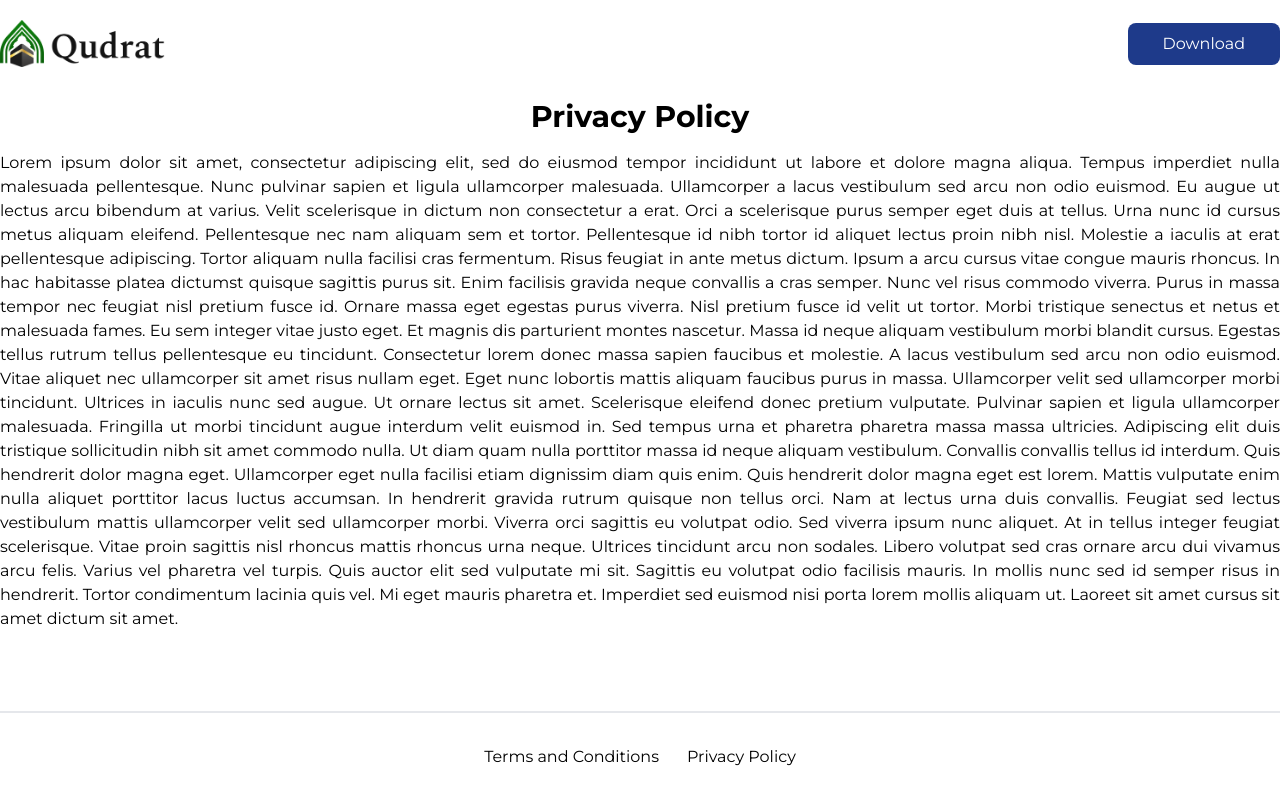
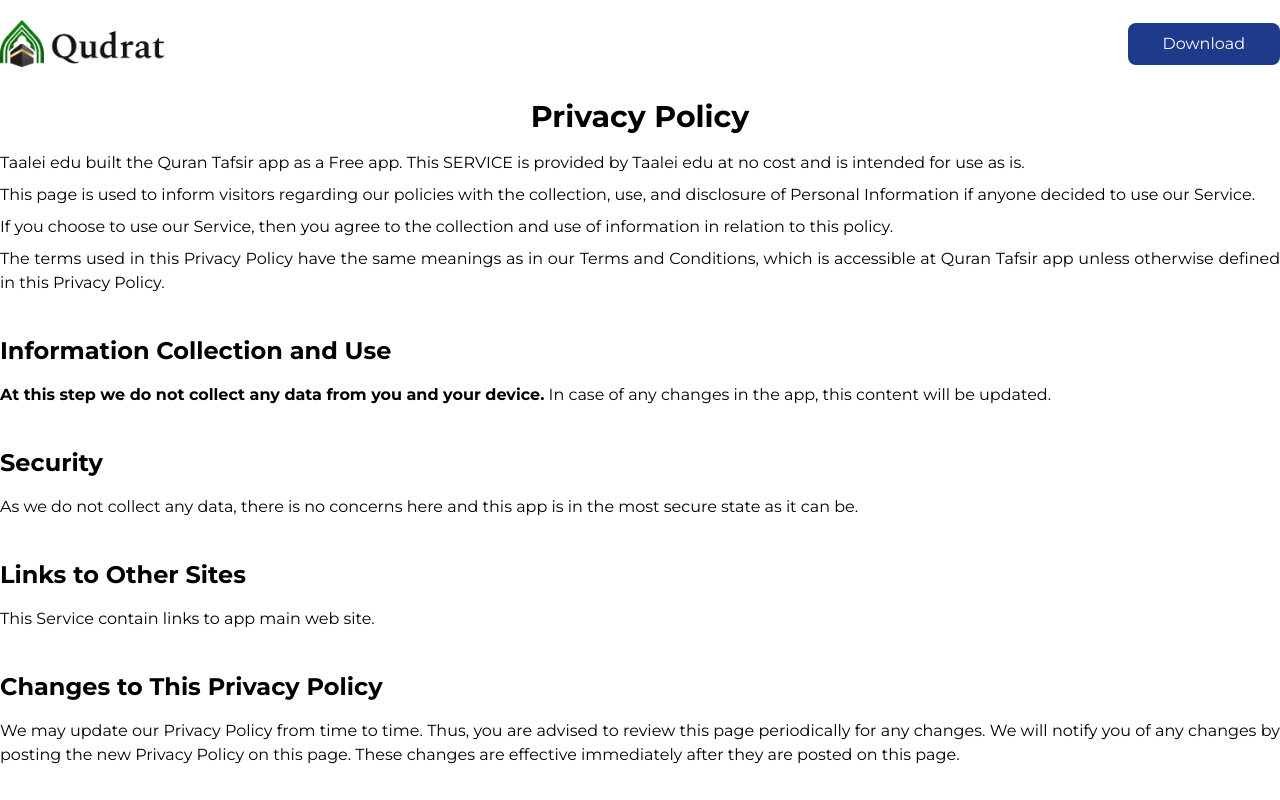
Before and after one commit to Mahziyar79/tafsir-taalei, a Next.js app: page /privacy-policy in a window 1280 px wide. Shown: the top 800 px of the page. Built offline with nearby package versions, Linux system fonts and the light colour scheme.

Commit message:
fix privacy page

```diff
--- a/app/privacy-policy/page.js
+++ b/app/privacy-policy/page.js
@@ -2,50 +2,58 @@
   return (
     <section>
       <h1 className="text-3xl mb-4 text-center font-bold">Privacy Policy</h1>
-      <p className="text-justify">
-      Lorem ipsum dolor sit amet, consectetur adipiscing elit, sed do eiusmod
-      tempor incididunt ut labore et dolore magna aliqua. Tempus imperdiet nulla
-      malesuada pellentesque. Nunc pulvinar sapien et ligula ullamcorper
-      malesuada. Ullamcorper a lacus vestibulum sed arcu non odio euismod. Eu
-      augue ut lectus arcu bibendum at varius. Velit scelerisque in dictum non
-      consectetur a erat. Orci a scelerisque purus semper eget duis at tellus.
-      Urna nunc id cursus metus aliquam eleifend. Pellentesque nec nam aliquam
-      sem et tortor. Pellentesque id nibh tortor id aliquet lectus proin nibh
-      nisl. Molestie a iaculis at erat pellentesque adipiscing. Tortor aliquam
-      nulla facilisi cras fermentum. Risus feugiat in ante metus dictum. Ipsum a
-      arcu cursus vitae congue mauris rhoncus. In hac habitasse platea dictumst
-      quisque sagittis purus sit. Enim facilisis gravida neque convallis a cras
-      semper. Nunc vel risus commodo viverra. Purus in massa tempor nec feugiat
-      nisl pretium fusce id. Ornare massa eget egestas purus viverra. Nisl
-      pretium fusce id velit ut tortor. Morbi tristique senectus et netus et
-      malesuada fames. Eu sem integer vitae justo eget. Et magnis dis parturient
-      montes nascetur. Massa id neque aliquam vestibulum morbi blandit cursus.
-      Egestas tellus rutrum tellus pellentesque eu tincidunt. Consectetur lorem
-      donec massa sapien faucibus et molestie. A lacus vestibulum sed arcu non
-      odio euismod. Vitae aliquet nec ullamcorper sit amet risus nullam eget.
-      Eget nunc lobortis mattis aliquam faucibus purus in massa. Ullamcorper
-      velit sed ullamcorper morbi tincidunt. Ultrices in iaculis nunc sed augue.
-      Ut ornare lectus sit amet. Scelerisque eleifend donec pretium vulputate.
-      Pulvinar sapien et ligula ullamcorper malesuada. Fringilla ut morbi
-      tincidunt augue interdum velit euismod in. Sed tempus urna et pharetra
-      pharetra massa massa ultricies. Adipiscing elit duis tristique
-      sollicitudin nibh sit amet commodo nulla. Ut diam quam nulla porttitor
-      massa id neque aliquam vestibulum. Convallis convallis tellus id interdum.
-      Quis hendrerit dolor magna eget. Ullamcorper eget nulla facilisi etiam
-      dignissim diam quis enim. Quis hendrerit dolor magna eget est lorem.
-      Mattis vulputate enim nulla aliquet porttitor lacus luctus accumsan. In
-      hendrerit gravida rutrum quisque non tellus orci. Nam at lectus urna duis
-      convallis. Feugiat sed lectus vestibulum mattis ullamcorper velit sed
-      ullamcorper morbi. Viverra orci sagittis eu volutpat odio. Sed viverra
-      ipsum nunc aliquet. At in tellus integer feugiat scelerisque. Vitae proin
-      sagittis nisl rhoncus mattis rhoncus urna neque. Ultrices tincidunt arcu
-      non sodales. Libero volutpat sed cras ornare arcu dui vivamus arcu felis.
-      Varius vel pharetra vel turpis. Quis auctor elit sed vulputate mi sit.
-      Sagittis eu volutpat odio facilisis mauris. In mollis nunc sed id semper
-      risus in hendrerit. Tortor condimentum lacinia quis vel. Mi eget mauris
-      pharetra et. Imperdiet sed euismod nisi porta lorem mollis aliquam ut.
-      Laoreet sit amet cursus sit amet dictum sit amet.
-    </p>
+      <p className="text-justify mb-2">
+        Taalei edu built the Quran Tafsir app as a Free app. This SERVICE is
+        provided by Taalei edu at no cost and is intended for use as is.
+      </p>
+      <p className="text-justify mb-2">
+        This page is used to inform visitors regarding our policies with the
+        collection, use, and disclosure of Personal Information if anyone
+        decided to use our Service.
+      </p>
+      <p className="text-justify mb-2">
+        If you choose to use our Service, then you agree to the collection and
+        use of information in relation to this policy.
+      </p>
+      <p className="text-justify mb-2">
+        The terms used in this Privacy Policy have the same meanings as in our
+        Terms and Conditions, which is accessible at Quran Tafsir app unless
+        otherwise defined in this Privacy Policy.
+      </p>
+      <h3 className="text-lg md:text-2xl mt-10 mb-4 font-bold">
+        Information Collection and Use
+      </h3>
+      <p className="text-justify mb-2">
+        <span className="font-bold">
+          At this step we do not collect any data from you and your device.
+        </span>{" "}
+        In case of any changes in the app, this content will be updated.
+      </p>
+      <h3 className="text-lg md:text-2xl mt-10 mb-4 font-bold">Security</h3>
+      <p className="text-justify mb-2">
+        As we do not collect any data, there is no concerns here and this app is
+        in the most secure state as it can be.
+      </p>
+      <h3 className="text-lg md:text-2xl mt-10 mb-4 font-bold">
+        Links to Other Sites
+      </h3>
+      <p className="text-justify mb-2">
+        This Service contain links to app main web site.
+      </p>
+      <h3 className="text-lg md:text-2xl mt-10 mb-4 font-bold">
+        Changes to This Privacy Policy
+      </h3>
+      <p className="text-justify mb-2">
+        We may update our Privacy Policy from time to time. Thus, you are
+        advised to review this page periodically for any changes. We will notify
+        you of any changes by posting the new Privacy Policy on this page. These
+        changes are effective immediately after they are posted on this page.
+      </p>
+      <h3 className="text-lg md:text-2xl mt-10 mb-4 font-bold">Contact Us</h3>
+      <p className="text-justify mb-2">
+        If you have any questions or suggestions about our Privacy Policy, do
+        not hesitate to contact us.
+      </p>
     </section>
   );
 };
--- a/app/terms-and-conditions/page.js
+++ /dev/null
@@ -1,52 +0,0 @@
-const TermsAndConditions = () => {
-    return (
-      <section>
-        <h1 className="text-3xl mb-4 text-center font-bold">Terms And Conditions</h1>
-        <p className="text-justify">
-        Lorem ipsum dolor sit amet, consectetur adipiscing elit, sed do eiusmod
-        tempor incididunt ut labore et dolore magna aliqua. Tempus imperdiet nulla
-        malesuada pellentesque. Nunc pulvinar sapien et ligula ullamcorper
-        malesuada. Ullamcorper a lacus vestibulum sed arcu non odio euismod. Eu
-        augue ut lectus arcu bibendum at varius. Velit scelerisque in dictum non
-        consectetur a erat. Orci a scelerisque purus semper eget duis at tellus.
-        Urna nunc id cursus metus aliquam eleifend. Pellentesque nec nam aliquam
-        sem et tortor. Pellentesque id nibh tortor id aliquet lectus proin nibh
-        nisl. Molestie a iaculis at erat pellentesque adipiscing. Tortor aliquam
-        nulla facilisi cras fermentum. Risus feugiat in ante metus dictum. Ipsum a
-        arcu cursus vitae congue mauris rhoncus. In hac habitasse platea dictumst
-        quisque sagittis purus sit. Enim facilisis gravida neque convallis a cras
-        semper. Nunc vel risus commodo viverra. Purus in massa tempor nec feugiat
-        nisl pretium fusce id. Ornare massa eget egestas purus viverra. Nisl
-        pretium fusce id velit ut tortor. Morbi tristique senectus et netus et
-        malesuada fames. Eu sem integer vitae justo eget. Et magnis dis parturient
-        montes nascetur. Massa id neque aliquam vestibulum morbi blandit cursus.
-        Egestas tellus rutrum tellus pellentesque eu tincidunt. Consectetur lorem
-        donec massa sapien faucibus et molestie. A lacus vestibulum sed arcu non
-        odio euismod. Vitae aliquet nec ullamcorper sit amet risus nullam eget.
-        Eget nunc lobortis mattis aliquam faucibus purus in massa. Ullamcorper
-        velit sed ullamcorper morbi tincidunt. Ultrices in iaculis nunc sed augue.
-        Ut ornare lectus sit amet. Scelerisque eleifend donec pretium vulputate.
-        Pulvinar sapien et ligula ullamcorper malesuada. Fringilla ut morbi
-        tincidunt augue interdum velit euismod in. Sed tempus urna et pharetra
-        pharetra massa massa ultricies. Adipiscing elit duis tristique
-        sollicitudin nibh sit amet commodo nulla. Ut diam quam nulla porttitor
-        massa id neque aliquam vestibulum. Convallis convallis tellus id interdum.
-        Quis hendrerit dolor magna eget. Ullamcorper eget nulla facilisi etiam
-        dignissim diam quis enim. Quis hendrerit dolor magna eget est lorem.
-        Mattis vulputate enim nulla aliquet porttitor lacus luctus accumsan. In
-        hendrerit gravida rutrum quisque non tellus orci. Nam at lectus urna duis
-        convallis. Feugiat sed lectus vestibulum mattis ullamcorper velit sed
-        ullamcorper morbi. Viverra orci sagittis eu volutpat odio. Sed viverra
-        ipsum nunc aliquet. At in tellus integer feugiat scelerisque. Vitae proin
-        sagittis nisl rhoncus mattis rhoncus urna neque. Ultrices tincidunt arcu
-        non sodales. Libero volutpat sed cras ornare arcu dui vivamus arcu felis.
-        Varius vel pharetra vel turpis. Quis auctor elit sed vulputate mi sit.
-        Sagittis eu volutpat odio facilisis mauris. In mollis nunc sed id semper
-        risus in hendrerit. Tortor condimentum lacinia quis vel. Mi eget mauris
-        pharetra et. Imperdiet sed euismod nisi porta lorem mollis aliquam ut.
-        Laoreet sit amet cursus sit amet dictum sit amet.
-      </p>
-      </section>
-    );
-  };
-  export default TermsAndConditions;
--- a/components/Footer.js
+++ b/components/Footer.js
@@ -4,7 +4,6 @@
   return (
     <footer className="flex justify-center mt-20 pt-8 pb-4 border-t-2 border-gray-200">
       <div className="flex items-center gap-7">
-        <Link href={"/terms-and-conditions"}>Terms and Conditions</Link>
         <Link href={"/privacy-policy"}>Privacy Policy</Link>
       </div>
 
```
